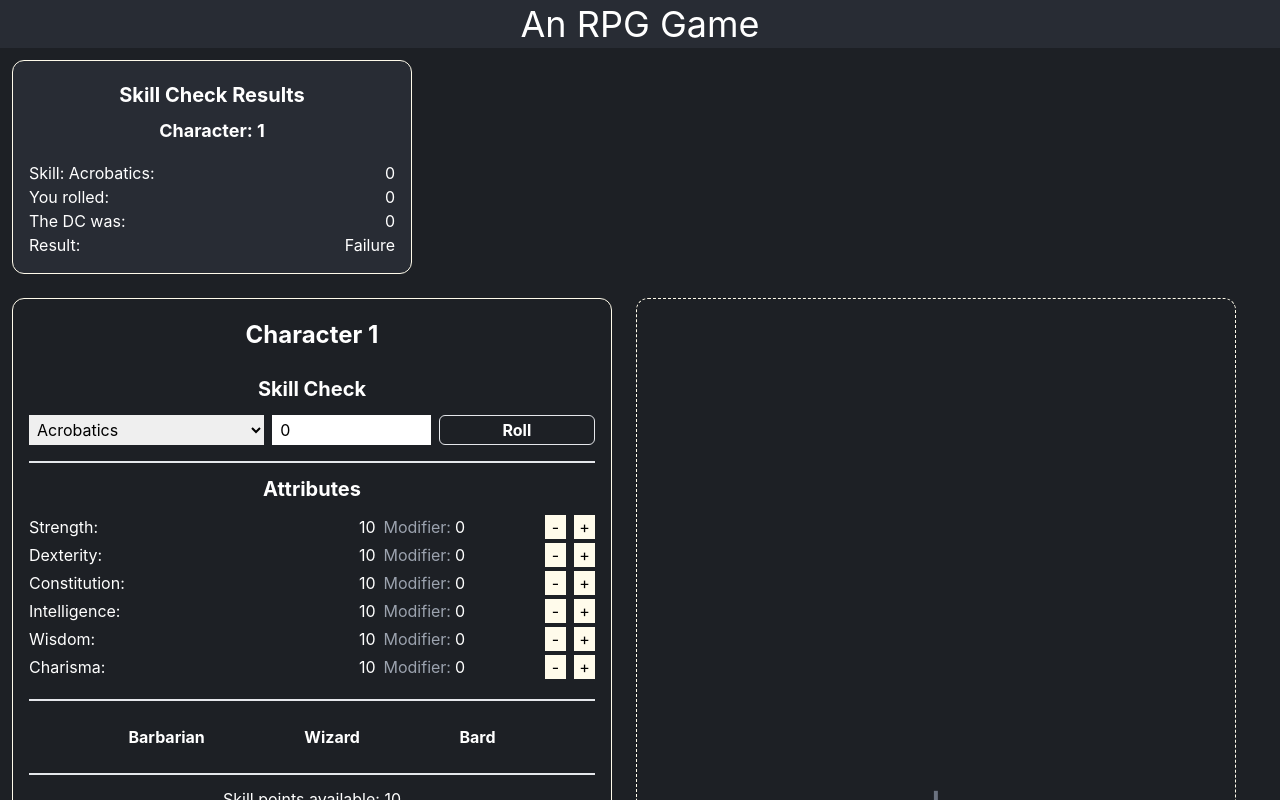
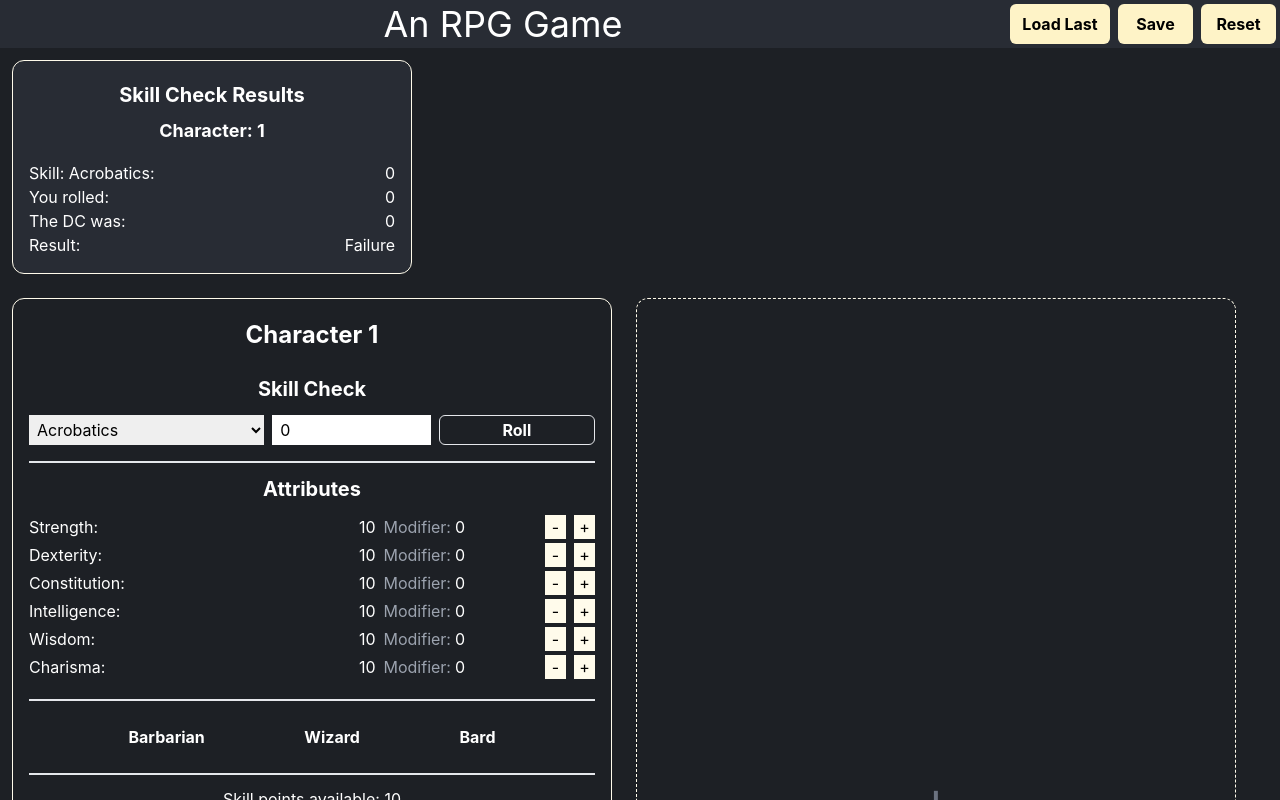
Before and after one commit to chocolatethunder/recruiting-webapp-character, a React (Create React App) app: page / in a window 1280 px wide. Shown: the top 800 px of the page. Built offline with nearby package versions, Linux system fonts and the light colour scheme.

Commit message:
feat: added the game save feature

```diff
--- a/src/App.js
+++ b/src/App.js
@@ -2,18 +2,58 @@ import './App.css'
 import SkillCheckResult from './components/SkillCheckResult'
 import CharacterCard from './components/Character/CharacterCard'
 import AddCharacterCard from './components/Character/AddCharacterCard'
-import { useSelector } from 'react-redux'
+import { useDispatch, useSelector } from 'react-redux'
 import WarningModal from './components/WarningModal'
+import { useEffect } from 'react'
+import { fetchGameData, resetGame } from './state/characterSlice'
+import { SAVE_URL } from './consts'
 
 function App() {
+  const gameState = useSelector((state) => state.characters)
   const characters = useSelector((state) => state.characters.characters)
+  const dispatch = useDispatch()
+
+  const saveGame = async () => {
+    await fetch(SAVE_URL, {
+      method: 'POST',
+      headers: {
+        Accept: 'application/json',
+        'Content-Type': 'application/json',
+      },
+      body: JSON.stringify(gameState),
+    })
+  }
 
   return (
     <div className="App">
-      <header className={'bg-[#282c34] text-white p-1'}>
-        <h1 className={'text-4xl'}>An RPG Game</h1>
+      <header className={'fixed flex w-full bg-[#282c34] text-white p-1 gap-2'}>
+        <h1 className={'text-4xl flex-grow '}>An RPG Game</h1>
+        <button
+          className={
+            'w-[100px] justify-end text-black font-bold rounded-md bg-amber-100 cursor-pointer'
+          }
+          onClick={() => dispatch(fetchGameData())}
+        >
+          Load Last
+        </button>
+        <button
+          className={
+            'w-[75px] justify-end text-black font-bold rounded-md bg-amber-100 cursor-pointer'
+          }
+          onClick={saveGame}
+        >
+          Save
+        </button>
+        <button
+          className={
+            'w-[75px] justify-end text-black font-bold rounded-md bg-amber-100 cursor-pointer'
+          }
+          onClick={() => dispatch(resetGame())}
+        >
+          Reset
+        </button>
       </header>
-      <section className={'flex-1 text-white bg-[#1d2025]'}>
+      <section className={'flex-1 text-white bg-[#1d2025] mt-12'}>
         <SkillCheckResult />
         <div className={'flex flex-row flex-wrap items-stretch'}>
           {characters.map((character, idx) => (
--- a/src/components/Character/CharacterCard.js
+++ b/src/components/Character/CharacterCard.js
@@ -30,7 +30,7 @@ function CharacterCard({ id }) {
         skillValue: characterData.skills[skillSelected].total,
         rolled: rolled,
         dc: dc,
-        result: dc > characterData.skills[skillSelected].total + rolled,
+        result: dc <= characterData.skills[skillSelected].total + rolled,
       })
     )
   }
--- a/src/components/SkillCheckResult.js
+++ b/src/components/SkillCheckResult.js
@@ -1,12 +1,7 @@
 import { useSelector } from 'react-redux'
-import { useEffect } from 'react'
 
 function SkillCheckResult() {
   const skillCheck = useSelector((state) => state.characters.skillCheck)
-
-  useEffect(() => {
-    console.log(skillCheck)
-  }, [skillCheck])
 
   return (
     <div
--- a/src/consts.js
+++ b/src/consts.js
@@ -1,3 +1,6 @@
+export const SAVE_URL =
+  'https://recruiting.verylongdomaintotestwith.ca/api/{chocolatethunder}/character'
+
 export const DELEGATED_POINT_MAX = 70
 
 export const ATTRIBUTE_LIST = [
--- a/src/state/characterSlice.js
+++ b/src/state/characterSlice.js
@@ -1,46 +1,38 @@
-import { createSlice } from '@reduxjs/toolkit'
-import { ATTRIBUTE_LIST, CLASS_LIST, SKILL_LIST } from '../consts'
+import { createAsyncThunk, createSlice } from '@reduxjs/toolkit'
+import { SAVE_URL, SKILL_LIST } from '../consts'
 import {
+  generateNewCharacter,
   isCharacterLimitReached,
   isCharacterSkillReached,
 } from '../utils/utils'
 
-const getDependencies = (attribute) => {
-  const deps = []
-  SKILL_LIST.forEach((item) => {
-    if (item.attributeModifier === attribute) {
-      deps.push(item.name)
+export const fetchGameData = createAsyncThunk(
+  'gameData/getGameData',
+  async (arg, { rejectWithValue }) => {
+    const response = await fetch(SAVE_URL)
+    if (!response.ok) {
+      return rejectWithValue([], 'URL not found')
     }
-  })
-  return deps
-}
+    return response.json()
+  }
+)
 
-const generateNewCharacter = () => {
-  return {
-    attributes: ATTRIBUTE_LIST.reduce((obj, item) => {
-      return {
-        ...obj,
-        [item]: {
-          value: 10,
-          modifier: 0,
-          dependencies: getDependencies(item),
-        },
-      }
-    }, {}),
-    classes: Object.keys(CLASS_LIST).reduce((obj, item) => {
-      return { ...obj, [item]: false }
-    }, {}),
-    skills: SKILL_LIST.reduce((obj, item) => {
-      return {
-        ...obj,
-        [item.name]: {
-          points: 0,
-          total: 0,
-          modifier: item.attributeModifier,
-        },
-      }
-    }, {}),
-  }
+const initialState = {
+  characters: [generateNewCharacter()],
+  skillCheck: {
+    character: 1,
+    skill: SKILL_LIST[0].name,
+    skillValue: 0,
+    rolled: 0,
+    dc: 0,
+    result: false,
+  },
+  ui: {
+    errors: {
+      maxCharacterAttributesReached: false,
+      maxSkillsPointsReached: false,
+    },
+  },
 }
 
 const incrementSkills = (state, charId, skillArray, attrModifier) => {
@@ -61,28 +53,11 @@ const decrementSkills = (state, charId, skillArray, attrModifier) => {
   })
 }
 
-const initialState = {
-  characters: [generateNewCharacter()],
-  skillCheck: {
-    character: 1,
-    skill: SKILL_LIST[0].name,
-    skillValue: 0,
-    rolled: 0,
-    dc: 0,
-    result: false,
-  },
-  ui: {
-    errors: {
-      maxCharacterAttributesReached: false,
-      maxSkillsPointsReached: false,
-    },
-  },
-}
-
 export const characterSlice = createSlice({
   name: 'characters',
   initialState,
   reducers: {
+    resetGame: () => initialState,
     addCharacter: (state) => {
       state.characters = [...state.characters, generateNewCharacter()]
     },
@@ -155,9 +130,15 @@ export const characterSlice = createSlice({
       }
     },
   },
+  extraReducers: (builder) => {
+    builder.addCase(fetchGameData.fulfilled, (state, action) => {
+      return { ...action.payload.body }
+    })
+  },
 })
 
 export const {
+  resetGame,
   addCharacter,
   incrementAttribute,
   decrementAttribute,
--- a/src/utils/utils.js
+++ b/src/utils/utils.js
@@ -1,4 +1,9 @@
-import { ATTRIBUTE_LIST, CLASS_LIST, DELEGATED_POINT_MAX } from '../consts'
+import {
+  ATTRIBUTE_LIST,
+  CLASS_LIST,
+  DELEGATED_POINT_MAX,
+  SKILL_LIST,
+} from '../consts'
 
 export function isCharacterLimitReached(character) {
   return (
@@ -38,3 +43,41 @@ export function getCharacterClasses(character) {
 export function randomDiceRoller() {
   return Math.floor(Math.random() * 21)
 }
+
+export function getDependencies(attribute) {
+  const deps = []
+  SKILL_LIST.forEach((item) => {
+    if (item.attributeModifier === attribute) {
+      deps.push(item.name)
+    }
+  })
+  return deps
+}
+
+export function generateNewCharacter() {
+  return {
+    attributes: ATTRIBUTE_LIST.reduce((obj, item) => {
+      return {
+        ...obj,
+        [item]: {
+          value: 10,
+          modifier: 0,
+          dependencies: getDependencies(item),
+        },
+      }
+    }, {}),
+    classes: Object.keys(CLASS_LIST).reduce((obj, item) => {
+      return { ...obj, [item]: false }
+    }, {}),
+    skills: SKILL_LIST.reduce((obj, item) => {
+      return {
+        ...obj,
+        [item.name]: {
+          points: 0,
+          total: 0,
+          modifier: item.attributeModifier,
+        },
+      }
+    }, {}),
+  }
+}
```
